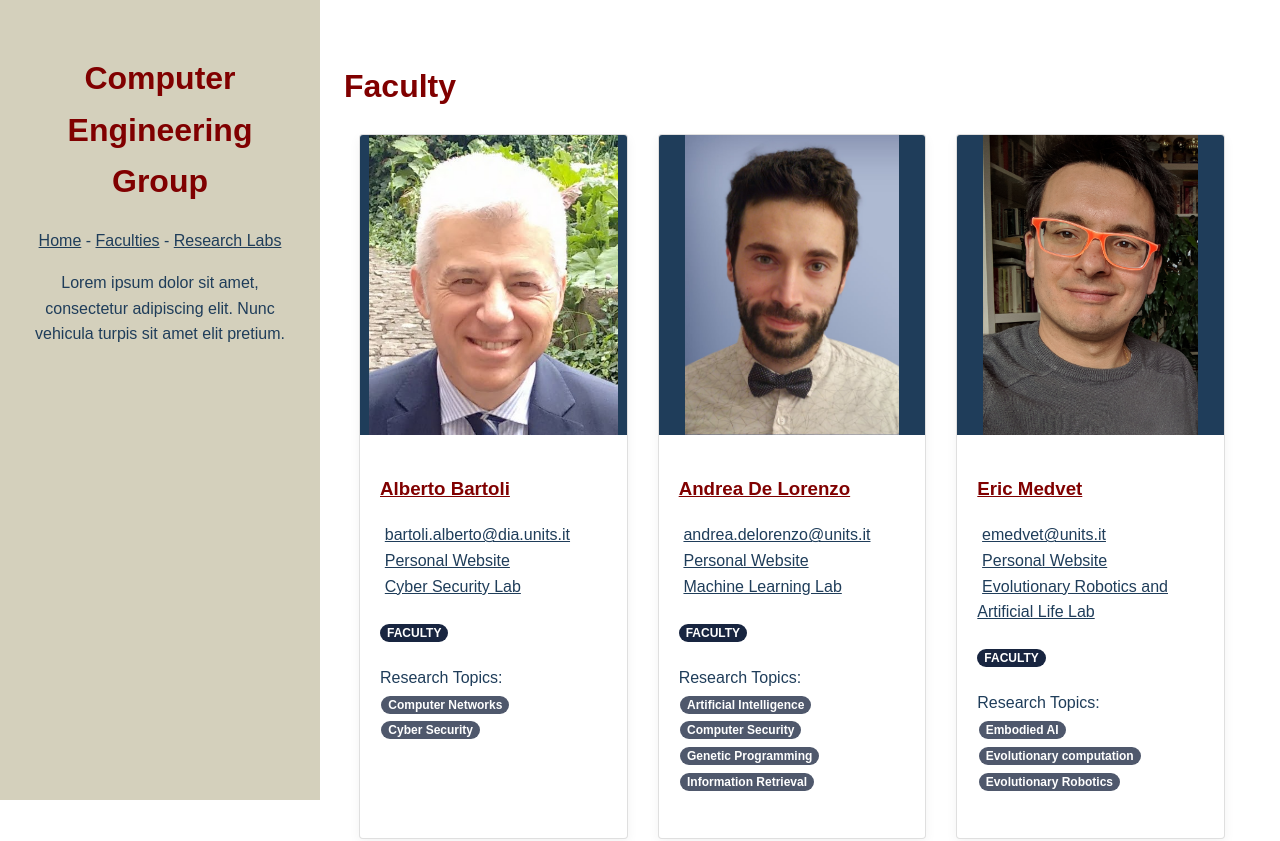
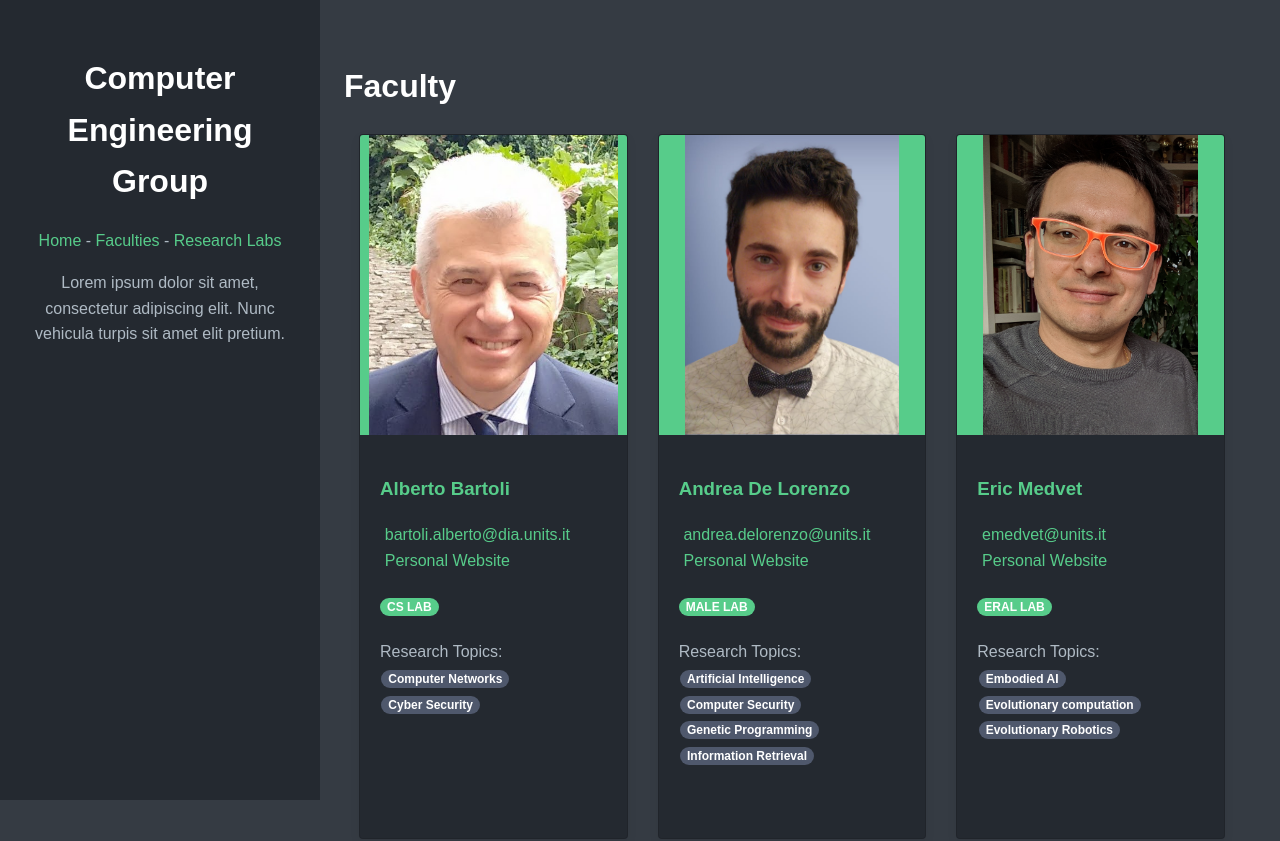
Before and after one commit to marty90/inginf-website-public, a plain HTML site: page faculties/index.html in a window 1280 px wide. Shown: the top 841 px of the page. Drawn offline with Linux system fonts and the light colour scheme.

Commit message:
deploy: marty90/inginf-web-site@afec2fc5d9cac943fe5c8f3d868662af9f4bd919

```diff
--- /dev/null
+++ b/dark.css
@@ -0,0 +1,31 @@
+h1,
+h1.post-title,
+h2 {
+  color: #fff;
+}
+
+.card {
+    background-color: #242930;
+}
+
+.card-img-top {
+    background-color: #57cc8a;
+}
+
+.card span.badge a {
+    color: white;
+    text-decoration: none;
+}
+
+.card div.card-img-top h3 {
+  margin: 0.5em 1em 0 1em;
+}
+
+.card div.card-img-top h3 a {
+  color: white;
+  text-decoration: none;
+}
+
+span.badge.badge-secondary {
+    background-color: #57cc8a;
+}
--- a/dia.css
+++ b/dia.css
@@ -1,5 +1,6 @@
 body {
   background-color: white;
+  color: #1f3d5a;
 }
 
 .app-header {
@@ -12,6 +13,7 @@ body {
 
 a {
   color: #1f3d5a;
+  text-decoration: underline;
 }
 
 a:hover {
@@ -21,3 +23,23 @@ a:hover {
 .card-title a {
   color: #800000;
 }
+
+h1,
+h1.post-title,
+h2 {
+  color: #800000;
+}
+
+.card span.badge a {
+    color: white;
+    text-decoration: none;
+}
+
+.card div.card-img-top h3 {
+  margin: 0.5em 1em 0 1em;
+}
+
+.card div.card-img-top h3 a {
+  color: white;
+  text-decoration: none;
+}
--- a/faculties/index.html
+++ b/faculties/index.html
@@ -1,16 +1,11 @@
-<!doctype html><html lang=en-us><head><title>Faculty // Computer Engineering Group</title><link rel="shortcut icon" href=/favicon.ico><meta charset=utf-8><meta name=generator content="Hugo 0.110.0"><meta name=viewport content="width=device-width,initial-scale=1"><meta name=author content="John Doe"><meta name=description content><link rel=stylesheet href=/css/main.min.5b1fcc8902588589c4767187402a3c29f8b8d7a6fdef6d9f8f77045bb0d14fee.css><link rel=alternate type=application/rss+xml href=https://www.inginf.units.it/faculties/index.xml title="Computer Engineering Group"><meta name=twitter:card content="summary"><meta name=twitter:title content="Faculty"><meta name=twitter:description content><meta property="og:title" content="Faculty"><meta property="og:description" content><meta property="og:type" content="website"><meta property="og:url" content="https://www.inginf.units.it/faculties/"><link rel=stylesheet href=/style.css><link rel=stylesheet href=/dia.css></head><body><header class=app-header><span class=app-header-title>Computer Engineering Group</span><nav class=app-header-menu><a class=app-header-menu-item href=/>Home</a>
+<!doctype html><html lang=en-us><head><title>Faculty // Computer Engineering Group</title><link rel="shortcut icon" href=/favicon.ico><meta charset=utf-8><meta name=generator content="Hugo 0.110.0"><meta name=viewport content="width=device-width,initial-scale=1"><meta name=author content="John Doe"><meta name=description content><link rel=stylesheet href=/css/main.min.5b1fcc8902588589c4767187402a3c29f8b8d7a6fdef6d9f8f77045bb0d14fee.css><link rel=alternate type=application/rss+xml href=https://www.inginf.units.it/faculties/index.xml title="Computer Engineering Group"><meta name=twitter:card content="summary"><meta name=twitter:title content="Faculty"><meta name=twitter:description content><meta property="og:title" content="Faculty"><meta property="og:description" content><meta property="og:type" content="website"><meta property="og:url" content="https://www.inginf.units.it/faculties/"><link rel=stylesheet href=/style.css><link rel=stylesheet href=/dark.css></head><body><header class=app-header><span class=app-header-title>Computer Engineering Group</span><nav class=app-header-menu><a class=app-header-menu-item href=/>Home</a>
 -
 <a class=app-header-menu-item href=/faculties/>Faculties</a>
 -
 <a class=app-header-menu-item href=/labs/>Research Labs</a></nav><p>Lorem ipsum dolor sit amet, consectetur adipiscing elit. Nunc vehicula turpis sit amet elit pretium.</p></header><main class=app-container><div id=main class="clearfix main" role=main><div class=container><div id=main-content class="row main-content"><div id=content><div id=content-head class="row content-head"><div class="col-md-12 clearfix clear-row"><h1 class=title id=page-title>Faculty</h1></div></div><div id=content-body class="row content-body"><article id=node-1 class="node node-page clearfix" about="/phd-program" typeof="foaf:Document"><div class=content><div class=row><div class=col-md-4><div class="card mb-4 box-shadow"><img class=card-img-top style=width:100%;display:block src=/img/faculty_pics/bartoli.jpg><div class=card-body><h3 class=card-title><a href=/faculties/alberto-bartoli/>Alberto Bartoli</a></h3><p><i class="bi bi-envelope-fill"></i> <a href=mailto:bartoli.alberto@dia.units.it>bartoli.alberto@dia.units.it</a><br><i class="bi bi-link-45deg"></i>
-<a target=_blank href=https://bartoli.inginf.units.it/>Personal Website</a><br><i class="bi bi-house-fill"></i>
-<a target=_blank href=/labs/cslab>Cyber Security Lab</a><br><h5><span class="badge badge-secondary">FACULTY</span></h5>Research Topics:<br><h5 class=techkey><span class="badge badge-primary">Computer Networks</span></h5><h5 class=techkey><span class="badge badge-primary">Cyber Security</span></h5></p></div></div></div><div class=col-md-4><div class="card mb-4 box-shadow"><img class=card-img-top style=width:100%;display:block src=/img/faculty_pics/delorenzo.jpg><div class=card-body><h3 class=card-title><a href=/faculties/andrea-de-lorenzo/>Andrea De Lorenzo</a></h3><p><i class="bi bi-envelope-fill"></i> <a href=mailto:andrea.delorenzo@units.it>andrea.delorenzo@units.it</a><br><i class="bi bi-link-45deg"></i>
-<a target=_blank href=http://delorenzo.inginf.units.it/>Personal Website</a><br><i class="bi bi-house-fill"></i>
-<a target=_blank href=/labs/malelab>Machine Learning Lab</a><br><h5><span class="badge badge-secondary">FACULTY</span></h5>Research Topics:<br><h5 class=techkey><span class="badge badge-primary">Artificial Intelligence</span></h5><h5 class=techkey><span class="badge badge-primary">Computer Security</span></h5><h5 class=techkey><span class="badge badge-primary">Genetic Programming</span></h5><h5 class=techkey><span class="badge badge-primary">Information Retrieval</span></h5></p></div></div></div><div class=col-md-4><div class="card mb-4 box-shadow"><img class=card-img-top style=width:100%;display:block src=/img/faculty_pics/medvet.jpg><div class=card-body><h3 class=card-title><a href=/faculties/eric-medvet/>Eric Medvet</a></h3><p><i class="bi bi-envelope-fill"></i> <a href=mailto:emedvet@units.it>emedvet@units.it</a><br><i class="bi bi-link-45deg"></i>
-<a target=_blank href=https://medvet.inginf.units.it/>Personal Website</a><br><i class="bi bi-house-fill"></i>
-<a target=_blank href=/labs/erallab>Evolutionary Robotics and Artificial Life Lab</a><br><h5><span class="badge badge-secondary">FACULTY</span></h5>Research Topics:<br><h5 class=techkey><span class="badge badge-primary">Embodied AI</span></h5><h5 class=techkey><span class="badge badge-primary">Evolutionary computation</span></h5><h5 class=techkey><span class="badge badge-primary">Evolutionary Robotics</span></h5></p></div></div></div><div class=col-md-4><div class="card mb-4 box-shadow"><img class=card-img-top style=width:100%;display:block src=/img/faculty_pics/nenzi.jpg><div class=card-body><h3 class=card-title><a href=/faculties/laura-nenzi/>Laura Nenzi</a></h3><p><i class="bi bi-envelope-fill"></i> <a href=mailto:lnenzi@units.it>lnenzi@units.it</a><br><i class="bi bi-link-45deg"></i>
-<a target=_blank href=https://lauranenzi.github.io/>Personal Website</a><br><h5><span class="badge badge-secondary">FACULTY</span></h5>Research Topics:<br><h5 class=techkey><span class="badge badge-primary">Formal Methods</span></h5><h5 class=techkey><span class="badge badge-primary">Verification</span></h5><h5 class=techkey><span class="badge badge-primary">Dynamical Models</span></h5><h5 class=techkey><span class="badge badge-primary">Explainable Artificial Intelligence</span></h5><h5 class=techkey><span class="badge badge-primary">Reinforcement Learning</span></h5><h5 class=techkey><span class="badge badge-primary">Cyber-Physical Systems</span></h5><h5 class=techkey><span class="badge badge-primary">Collective Adaptive Systems</span></h5><h5 class=techkey><span class="badge badge-primary">Biological Systems</span></h5></p></div></div></div><div class=col-md-4><div class="card mb-4 box-shadow"><img class=card-img-top style=width:100%;display:block src=/img/faculty_pics/martino.jpg><div class=card-body><h3 class=card-title><a href=/faculties/martino-trevisan/>Martino Trevisan</a></h3><p><i class="bi bi-envelope-fill"></i> <a href=mailto:martino.trevisan@dia.units.it>martino.trevisan@dia.units.it</a><br><i class="bi bi-link-45deg"></i>
-<a target=_blank href=https://trevisan.inginf.units.it/>Personal Website</a><br><i class="bi bi-house-fill"></i>
-<a target=_blank href=/labs/cslab>Cyber Security Lab</a><br><h5><span class="badge badge-secondary">FACULTY</span></h5>Research Topics:<br><h5 class=techkey><span class="badge badge-primary">Computer Networks</span></h5><h5 class=techkey><span class="badge badge-primary">Cyber Security</span></h5><h5 class=techkey><span class="badge badge-primary">Social Networks</span></h5><h5 class=techkey><span class="badge badge-primary">Network Measurements</span></h5><br><br>Teaching:<br><h5 class=techkey><span class="badge badge-secondary">Sistemi Operativi</span></h5><h5 class=techkey><span class="badge badge-secondary">Architetture dei Sistemi Digitali</span></h5><h5 class=techkey><span class="badge badge-secondary">Reti di Calcolatori II</span></h5></p></div></div></div><div class=col-md-4><div class="card mb-4 box-shadow"><img class=card-img-top style=width:100%;display:block src=/img/faculty_pics/barbon.jpg><div class=card-body><h3 class=card-title><a href=/faculties/sylvio-barbon-jr/>Sylvio Barbon Jr</a></h3><p><i class="bi bi-envelope-fill"></i> <a href=mailto:sylvio.barbonjunior@units.it>sylvio.barbonjunior@units.it</a><br><i class="bi bi-link-45deg"></i>
-<a target=_blank href=/faculties/sylvio-barbon-jr>Personal Website</a><br><i class="bi bi-house-fill"></i>
-<a target=_blank href=/labs/malelab>Machine Learning Lab</a><br><h5><span class="badge badge-secondary">FACULTY</span></h5>Research Topics:<br><h5 class=techkey><span class="badge badge-primary">Meta-Learning</span></h5><h5 class=techkey><span class="badge badge-primary">Stream Mining</span></h5><h5 class=techkey><span class="badge badge-primary">Process Mining</span></h5></p></div></div></div></div></div></article></div><section></section></div></div></div></div></main></body></html>
+<a target=_blank href=https://bartoli.inginf.units.it/>Personal Website</a><br><h5><span class="badge badge-secondary"><a target=_blank href=/labs/cslab>CS LAB</a></span></h5>Research Topics:<br><h5 class=techkey><span class="badge badge-primary">Computer Networks</span></h5><h5 class=techkey><span class="badge badge-primary">Cyber Security</span></h5></p></div></div></div><div class=col-md-4><div class="card mb-4 box-shadow"><img class=card-img-top style=width:100%;display:block src=/img/faculty_pics/delorenzo.jpg><div class=card-body><h3 class=card-title><a href=/faculties/andrea-de-lorenzo/>Andrea De Lorenzo</a></h3><p><i class="bi bi-envelope-fill"></i> <a href=mailto:andrea.delorenzo@units.it>andrea.delorenzo@units.it</a><br><i class="bi bi-link-45deg"></i>
+<a target=_blank href=http://delorenzo.inginf.units.it/>Personal Website</a><br><h5><span class="badge badge-secondary"><a target=_blank href=/labs/malelab>MALE LAB</a></span></h5>Research Topics:<br><h5 class=techkey><span class="badge badge-primary">Artificial Intelligence</span></h5><h5 class=techkey><span class="badge badge-primary">Computer Security</span></h5><h5 class=techkey><span class="badge badge-primary">Genetic Programming</span></h5><h5 class=techkey><span class="badge badge-primary">Information Retrieval</span></h5></p></div></div></div><div class=col-md-4><div class="card mb-4 box-shadow"><img class=card-img-top style=width:100%;display:block src=/img/faculty_pics/medvet.jpg><div class=card-body><h3 class=card-title><a href=/faculties/eric-medvet/>Eric Medvet</a></h3><p><i class="bi bi-envelope-fill"></i> <a href=mailto:emedvet@units.it>emedvet@units.it</a><br><i class="bi bi-link-45deg"></i>
+<a target=_blank href=https://medvet.inginf.units.it/>Personal Website</a><br><h5><span class="badge badge-secondary"><a target=_blank href=https://erallab.inginf.units.it/>ERAL LAB</a></span></h5>Research Topics:<br><h5 class=techkey><span class="badge badge-primary">Embodied AI</span></h5><h5 class=techkey><span class="badge badge-primary">Evolutionary computation</span></h5><h5 class=techkey><span class="badge badge-primary">Evolutionary Robotics</span></h5></p></div></div></div><div class=col-md-4><div class="card mb-4 box-shadow"><img class=card-img-top style=width:100%;display:block src=/img/faculty_pics/nenzi.jpg><div class=card-body><h3 class=card-title><a href=/faculties/laura-nenzi/>Laura Nenzi</a></h3><p><i class="bi bi-envelope-fill"></i> <a href=mailto:lnenzi@units.it>lnenzi@units.it</a><br><i class="bi bi-link-45deg"></i>
+<a target=_blank href=https://lauranenzi.github.io/>Personal Website</a><br>Research Topics:<br><h5 class=techkey><span class="badge badge-primary">Formal Methods</span></h5><h5 class=techkey><span class="badge badge-primary">Verification</span></h5><h5 class=techkey><span class="badge badge-primary">Dynamical Models</span></h5><h5 class=techkey><span class="badge badge-primary">Explainable Artificial Intelligence</span></h5><h5 class=techkey><span class="badge badge-primary">Reinforcement Learning</span></h5><h5 class=techkey><span class="badge badge-primary">Cyber-Physical Systems</span></h5><h5 class=techkey><span class="badge badge-primary">Collective Adaptive Systems</span></h5><h5 class=techkey><span class="badge badge-primary">Biological Systems</span></h5></p></div></div></div><div class=col-md-4><div class="card mb-4 box-shadow"><img class=card-img-top style=width:100%;display:block src=/img/faculty_pics/martino.jpg><div class=card-body><h3 class=card-title><a href=/faculties/martino-trevisan/>Martino Trevisan</a></h3><p><i class="bi bi-envelope-fill"></i> <a href=mailto:martino.trevisan@dia.units.it>martino.trevisan@dia.units.it</a><br><i class="bi bi-link-45deg"></i>
+<a target=_blank href=https://trevisan.inginf.units.it/>Personal Website</a><br><h5><span class="badge badge-secondary"><a target=_blank href=/labs/cslab>CS LAB</a></span></h5>Research Topics:<br><h5 class=techkey><span class="badge badge-primary">Computer Networks</span></h5><h5 class=techkey><span class="badge badge-primary">Cyber Security</span></h5><h5 class=techkey><span class="badge badge-primary">Social Networks</span></h5><h5 class=techkey><span class="badge badge-primary">Network Measurements</span></h5><br><br>Teaching:<br><h5 class=techkey><span class="badge badge-secondary">Sistemi Operativi</span></h5><h5 class=techkey><span class="badge badge-secondary">Architetture dei Sistemi Digitali</span></h5><h5 class=techkey><span class="badge badge-secondary">Reti di Calcolatori II</span></h5></p></div></div></div><div class=col-md-4><div class="card mb-4 box-shadow"><img class=card-img-top style=width:100%;display:block src=/img/faculty_pics/barbon.jpg><div class=card-body><h3 class=card-title><a href=/faculties/sylvio-barbon-jr/>Sylvio Barbon Jr</a></h3><p><i class="bi bi-envelope-fill"></i> <a href=mailto:sylvio.barbonjunior@units.it>sylvio.barbonjunior@units.it</a><br><i class="bi bi-link-45deg"></i>
+<a target=_blank href=/faculties/sylvio-barbon-jr>Personal Website</a><br><h5><span class="badge badge-secondary"><a target=_blank href=/labs/malelab>MALE LAB</a></span></h5>Research Topics:<br><h5 class=techkey><span class="badge badge-primary">Meta-Learning</span></h5><h5 class=techkey><span class="badge badge-primary">Stream Mining</span></h5><h5 class=techkey><span class="badge badge-primary">Process Mining</span></h5></p></div></div></div></div></div></article></div><section></section></div></div></div></div></main></body></html>
--- a/style.css
+++ b/style.css
@@ -1,11 +1,3 @@
-body {
-  color: #1f3d5a;
-}
-
-a {
-  color: #800000;
-  text-decoration: underline;
-}
 
 main.app-container {
   margin-left: 19rem;
@@ -52,10 +44,6 @@ header.app-header {
   margin-left: 0px;
   margin-right: 0px;
   position: relative;
-}
-
-h1, h1.post-title, h2 {
-  color: #800000;
 }
 
 .badge {
```
Also changed, not shown: 404.html (+1 -1 lines), categories/index.html (+1 -1 lines), cookie-policy/index.html (+1 -1 lines), faculties/alberto-bartoli/index.html (+1 -1 lines), faculties/andrea-de-lorenzo/index.html (+1 -1 lines), faculties/eric-medvet/index.html (+1 -1 lines), faculties/laura-nenzi/index.html (+1 -1 lines), faculties/martino-trevisan/index.html (+1 -1 lines), faculties/sylvio-barbon-jr/index.html (+1 -1 lines), index.html (+1 -1 lines), labs/cslab/index.html (+1 -1 lines), labs/erallab/index.html (+1 -1 lines), labs/index.html (+2 -2 lines), labs/malelab/index.html (+1 -1 lines), 1 more files. Lines whose indentation alone changed are shown as unchanged.
